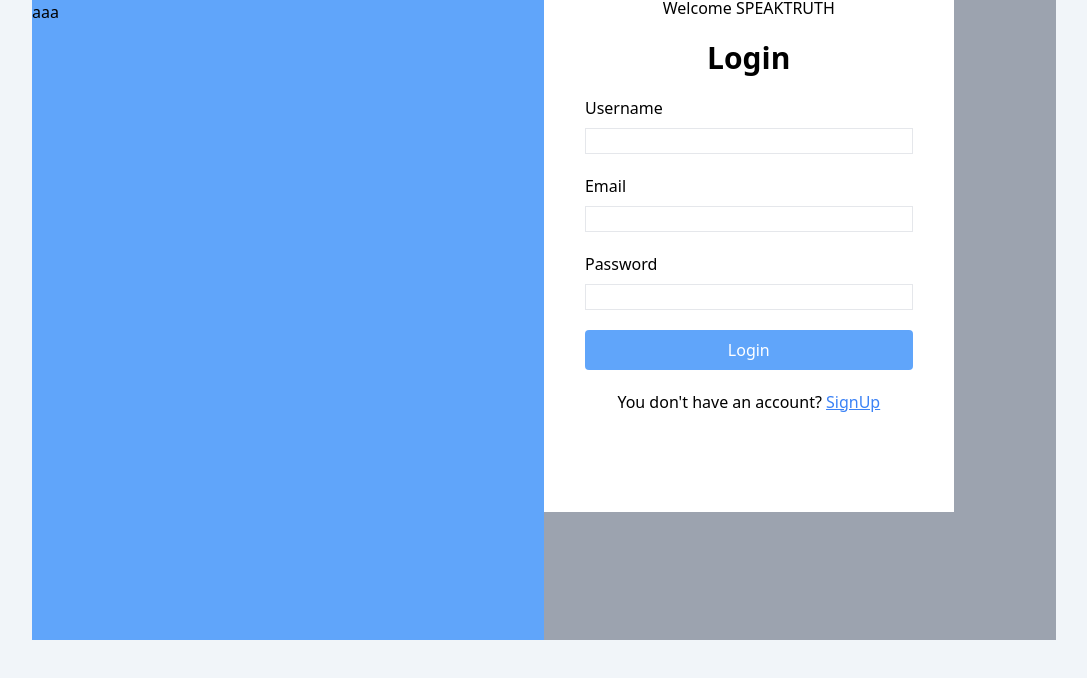
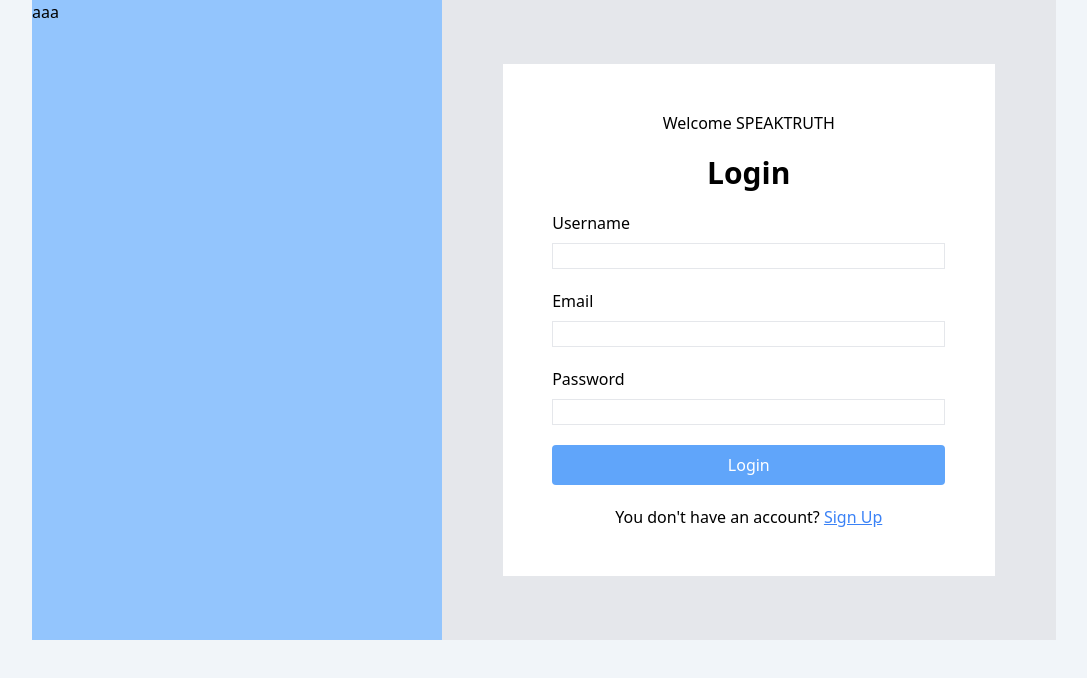
Before and after one commit to SPEAK-TRUTH/frontend, a React (Vite) app: page / in a window 1280 px wide. Shown: the top 678 px of the page, without its empty margins (96-1183 px from the left). Built offline with nearby package versions, Linux system fonts and the light colour scheme.

Commit message:
first commit

```diff
--- a/src/components/Login.jsx
+++ b/src/components/Login.jsx
@@ -2,22 +2,23 @@ import React from "react";
 
 const Login = () => {
   return (
-    <div className="login w-screen h-screen bg-slate-100 m-0 p-0 ">
+    <div className="login w-screen h-screen bg-slate-100 m-0 p-0">
       <div className="flex justify-center h-4/5 w-4/5 mx-auto">
-        <div className="left w-1/2 bg-blue-400">
+        {/* left */}
+        <div className="w-2/5 bg-blue-300">
           <h3 className="">aaa</h3>
         </div>
-
-        <div className="right w-1/2 bg-gray-400">
-          <div className="bg-white flex justify-center h-4/5 w-4/5">
+        {/* right */}
+        <div className="w-3/5 bg-gray-200 flex justify-center items-center">
+          <div className="bg-white flex justify-center items-center h-4/5 w-4/5">
             <div className="bg-white flex flex-col justify-center h-4/5 w-4/5 gap-5">
               <p className="text-center">Welcome SPEAKTRUTH</p>
               <h3 className="text-3xl font-bold text-center">Login</h3>
-
-              <div className="form flex flex-col justify-start gap-5">
+              {/* Form */}
+              <div className="flex flex-col justify-start gap-5">
                 <div className="flex flex-col justify-start gap-2">
                   <label className="text-left">Username</label>
-                  <input type="text" className="border"/>
+                  <input type="text" className="border" />
                 </div>
                 <div className="flex flex-col justify-center gap-2">
                   <label htmlFor="">Email</label>
@@ -31,9 +32,9 @@ const Login = () => {
                   Login
                 </button>
                 <p className="text-center">
-                  You don't have an account? {''}
+                  You don't have an account? {""}
                   <a href="" className="underline text-blue-500">
-                     SignUp
+                     Sign Up
                   </a>
                 </p>
               </div>
```
